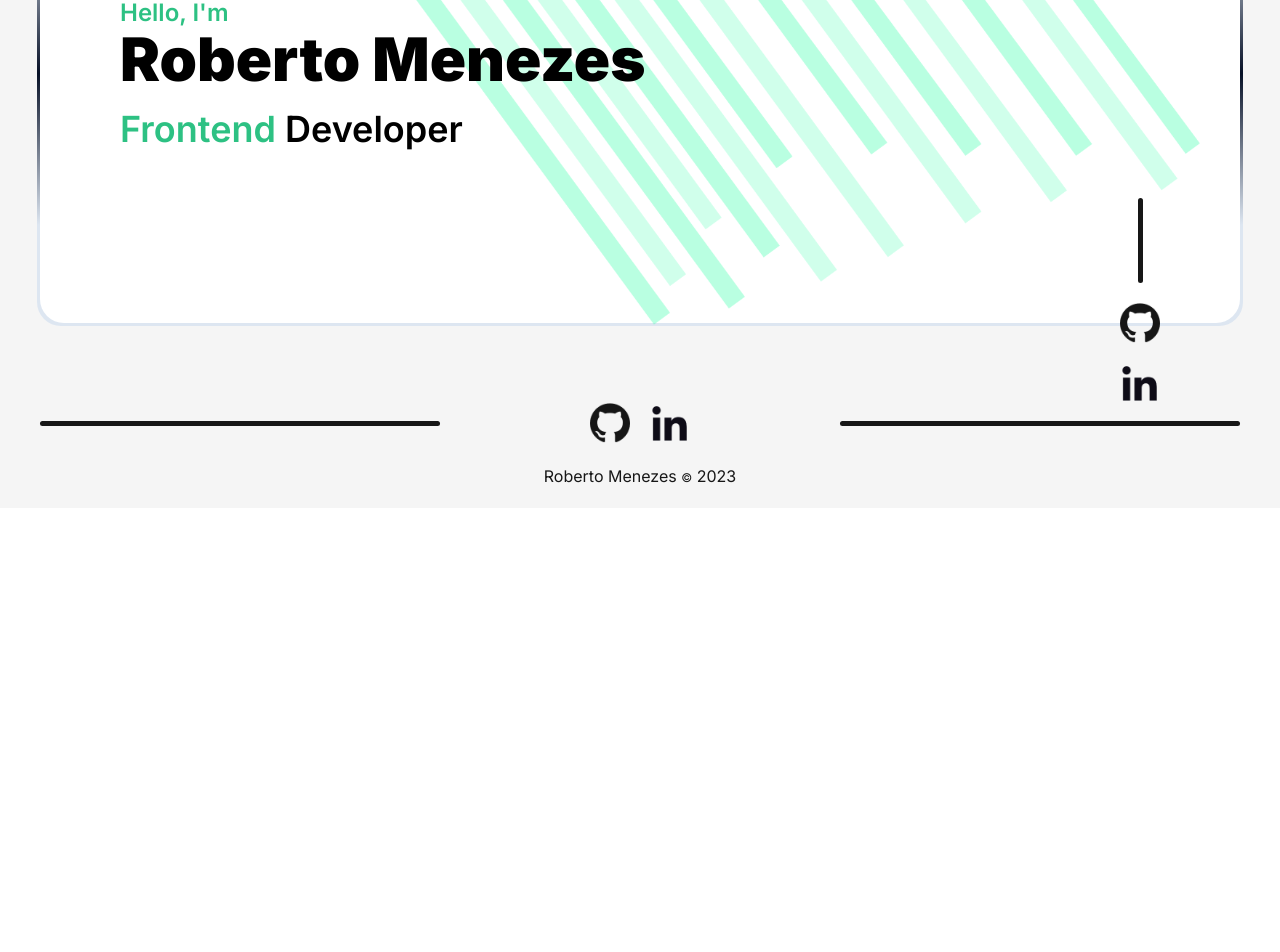
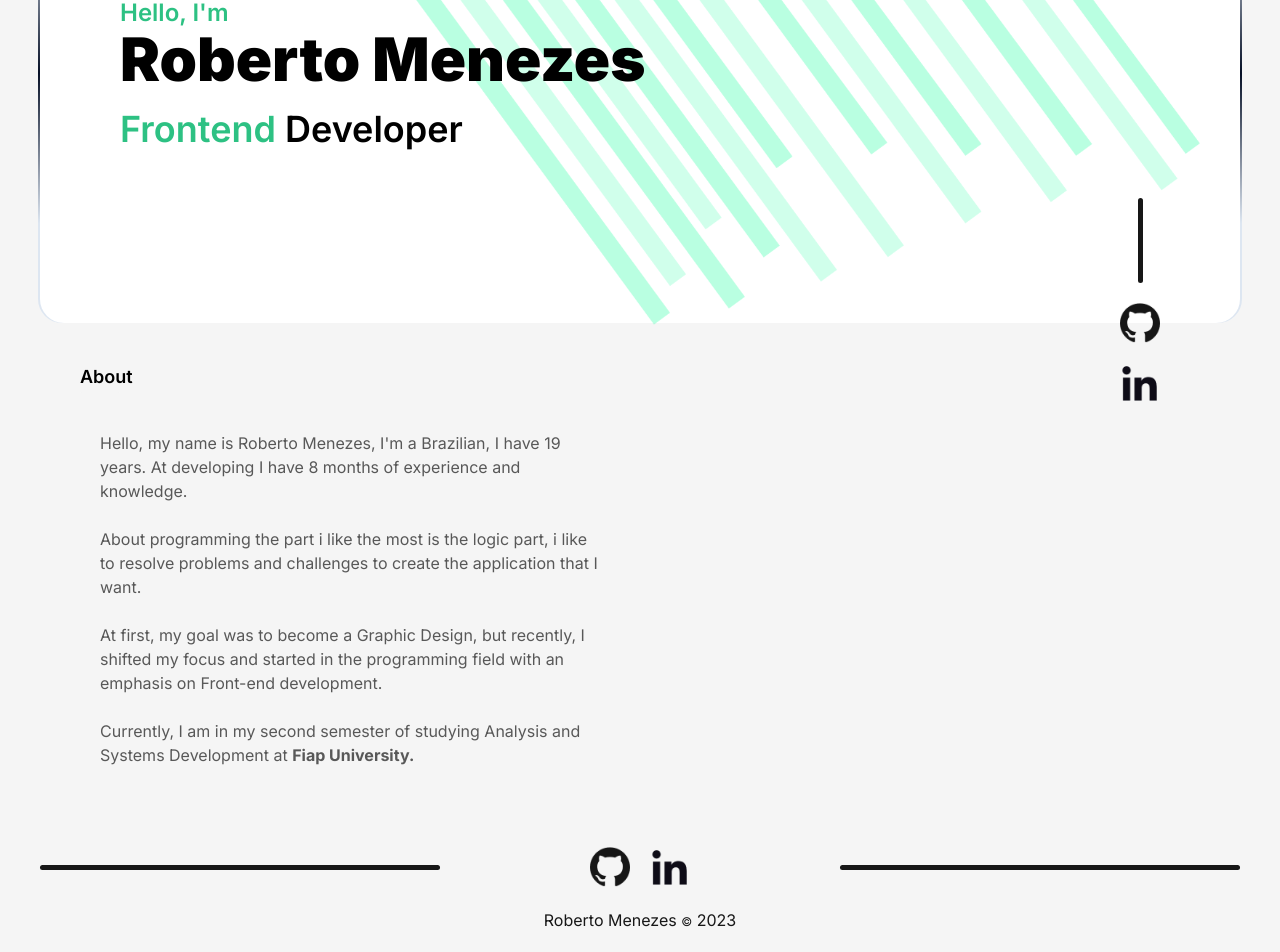
Before and after one commit to RobertSDM/Portfolio, a Next.js app: page / in a window 1280 px wide. Shown: the part 329-1281 px from the top of the page. Before the commit the page ends 837 px from the top, so only its background shows below. Built offline with nearby package versions, Linux system fonts and the light colour scheme.

Commit message:
creating the about component

```diff
--- a/app/globals.css
+++ b/app/globals.css
@@ -23,8 +23,8 @@
     .banner {
         @apply  dark:md:bg-banner-dark md:bg-banner-light md:rounded-3xl md:px-20
         flex items-center relative w-full lg:h-[500px] md:h-[300px]
-        before:content-[''] before:absolute before:w-[100.5%] before:-left-[3px]
+        before:content-[''] before:absolute before:w-[100.3%] before:-left-[2px]
         before:rounded-3xl before:-z-10
-        before:h-[101%] before:lg:gradient__banner-light before:lg:dark:gradient__banner-dark ;
+        before:h-[100%] before:lg:gradient__banner-light before:lg:dark:gradient__banner-dark ;
     }
 }
--- a/app/page.tsx
+++ b/app/page.tsx
@@ -1,13 +1,15 @@
+import About from '@/components/About';
 import Banner from '@/components/Banner';
 import Links from '@/components/Links';
 
 export default function Home() {
     return (
-        <main className='flex flex-col items-center'>
+        <main className='flex flex-col'>
             <div className='flex md:max-w-4xl w-full lg:max-w-full md:items-center mt-10 lg:mt-24 flex-col-reverse md:flex-col relative'>
                 <Banner />
                 <Links />
             </div>
+            <About/>
         </main>
     );
 }
--- /dev/null
+++ b/components/About.tsx
@@ -0,0 +1,34 @@
+import Link from 'next/link';
+
+const About = () => {
+    return (
+        <div className="mt-10 md:ml-5 lg:ml-10">
+            <h2 className="after:content-[''] after:absolute after:bg-bg-light after:derk:bg-bg-light after:w-10 after:rounded-full after:h-[3px] after:left-0 after:-bottom-1 text-lg relative font-semibold">
+                About
+            </h2>
+            <p className="mt-10 md:max-w-[500px] md:ml-5 text-text-light dark:text-text-dark opacity-70">
+                Hello, my name is Roberto Menezes, I&apos;m a Brazilian, I have
+                19 years. At developing I have 8 months of experience and
+                knowledge.
+                <br />
+                <br />
+                About programming the part i like the most is the logic part, i
+                like to resolve problems and challenges to create the
+                application that I want.
+                <br />
+                <br />
+                At first, my goal was to become a Graphic Design, but recently,
+                I shifted my focus and started in the programming field with an
+                emphasis on Front-end development. <br />
+                <br />
+                Currently, I am in my second semester of studying Analysis and
+                Systems Development at{' '}
+                <strong className="hover:text-light-green">
+                    Fiap University.
+                </strong>
+            </p>
+        </div>
+    );
+};
+
+export default About;
--- a/types/index.ts
+++ /dev/null
@@ -1,4 +0,0 @@
-export interface IThemeContextValue {
-    theme: string;
-    changeTheme?: () => void;
-}
```
